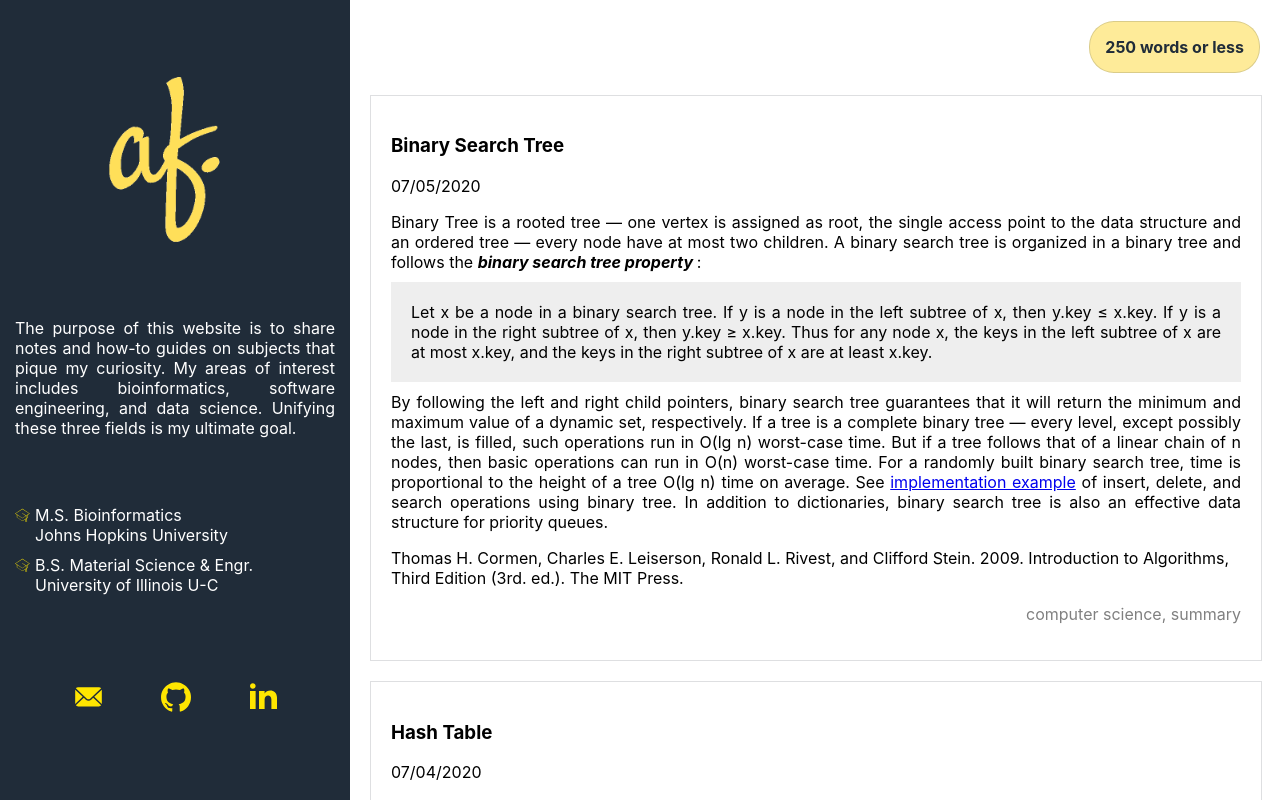
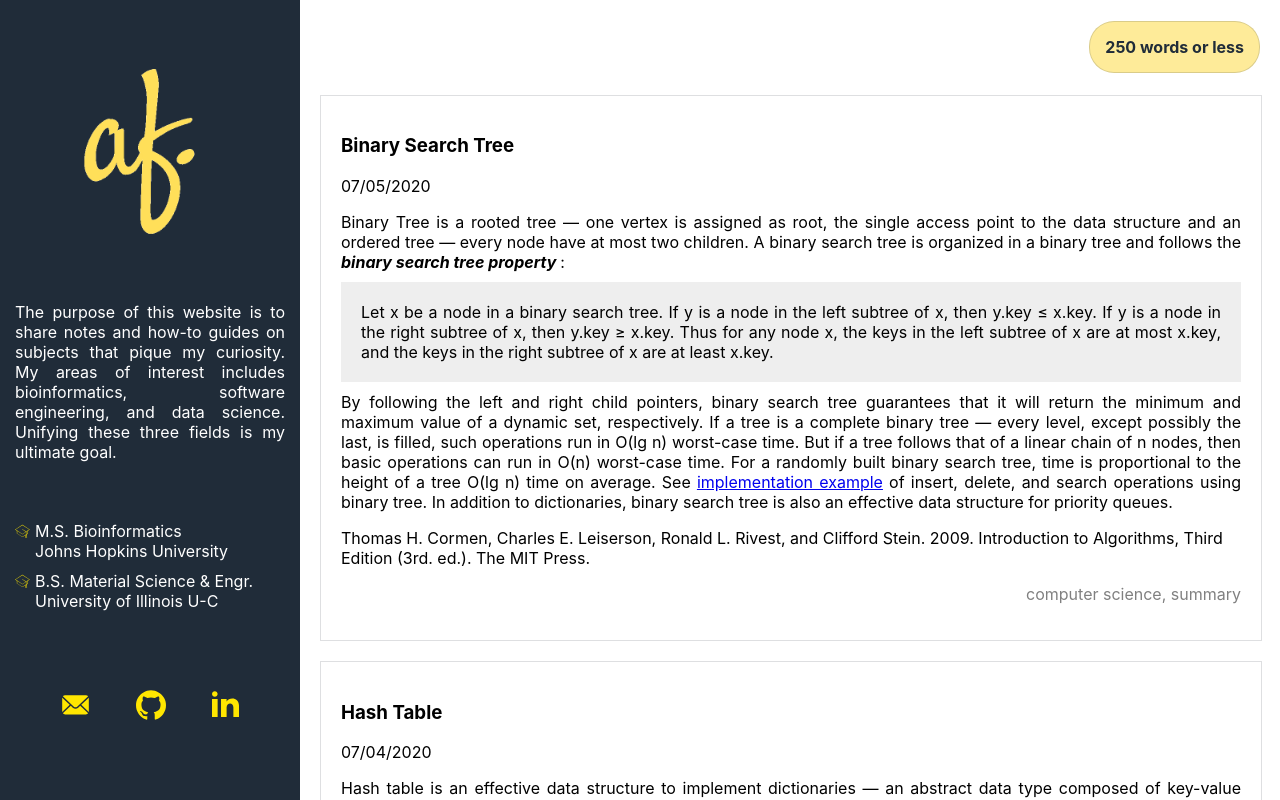
Before and after one commit to alanaalfeche/personal-website, a React (Create React App) app: page / in a window 1280 px wide. Built offline with nearby package versions, Linux system fonts and the light colour scheme.

Commit message:
Minor fixes

```diff
--- a/src/components/Sidebar/Sidebar.js
+++ b/src/components/Sidebar/Sidebar.js
@@ -9,7 +9,7 @@ import Contact from './Contact/Contact';
 const Container = styled.div`
     background-color: #202C39;
     min-height: 100vh;
-    max-width: 350px;
+    max-width: 300px;
     display: flex;
     flex-direction: column;
     justify-content: space-evenly;
```
Also changed, not shown: src/Articles.json (+1 -1 lines), 1 other file (tests, documents, lock files or other folders).
